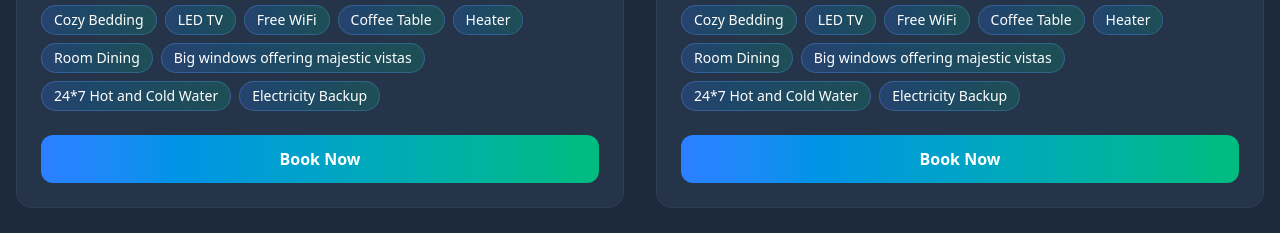
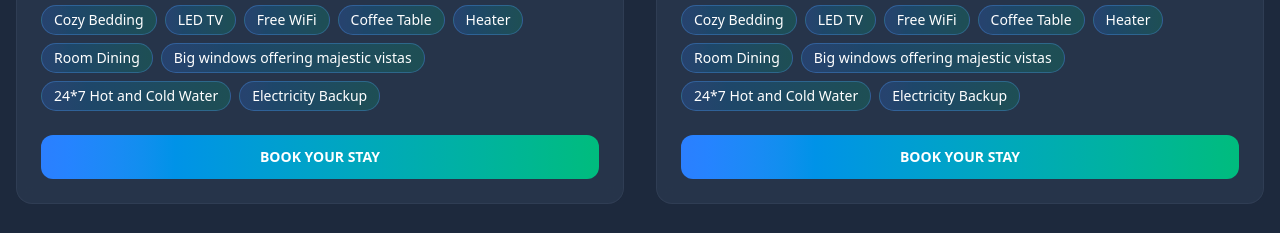
Before and after one commit to tascan25/client_whispering_valley_resort, a React (Vite) app: page / in a window 1280 px wide. Shown: the part 1600-1833 px from the top of the page. Built offline with nearby package versions, Linux system fonts and the light colour scheme.

Commit message:
Change button text from 'Book Now' to 'BOOK YOUR STAY'

```diff
--- a/src/components/RoomsComp.jsx
+++ b/src/components/RoomsComp.jsx
@@ -273,12 +273,13 @@ function RoomsComp() {
                 </div>
 
                 <motion.button
-                  className="w-full py-3 bg-gradient-to-r from-blue-500 to-emerald-500 rounded-xl text-white font-semibold hover:shadow-lg transition-all duration-300"
+                  className="w-full py-3 bg-gradient-to-r from-blue-500 to-emerald-500 rounded-xl text-white font-semibold hover:shadow-lg transition-all duration-300 sm:text-sm
+                  cursor-pointer"
                   whileHover={{ scale: 1.02 }}
                   whileTap={{ scale: 0.98 }}
                   onClick={()=>handleModal(room.image, room.features, room.name, room.price, room.description)}
                 >
-                  Book Now
+                  BOOK YOUR STAY
                 </motion.button>
               </div>
             </motion.div>
```
